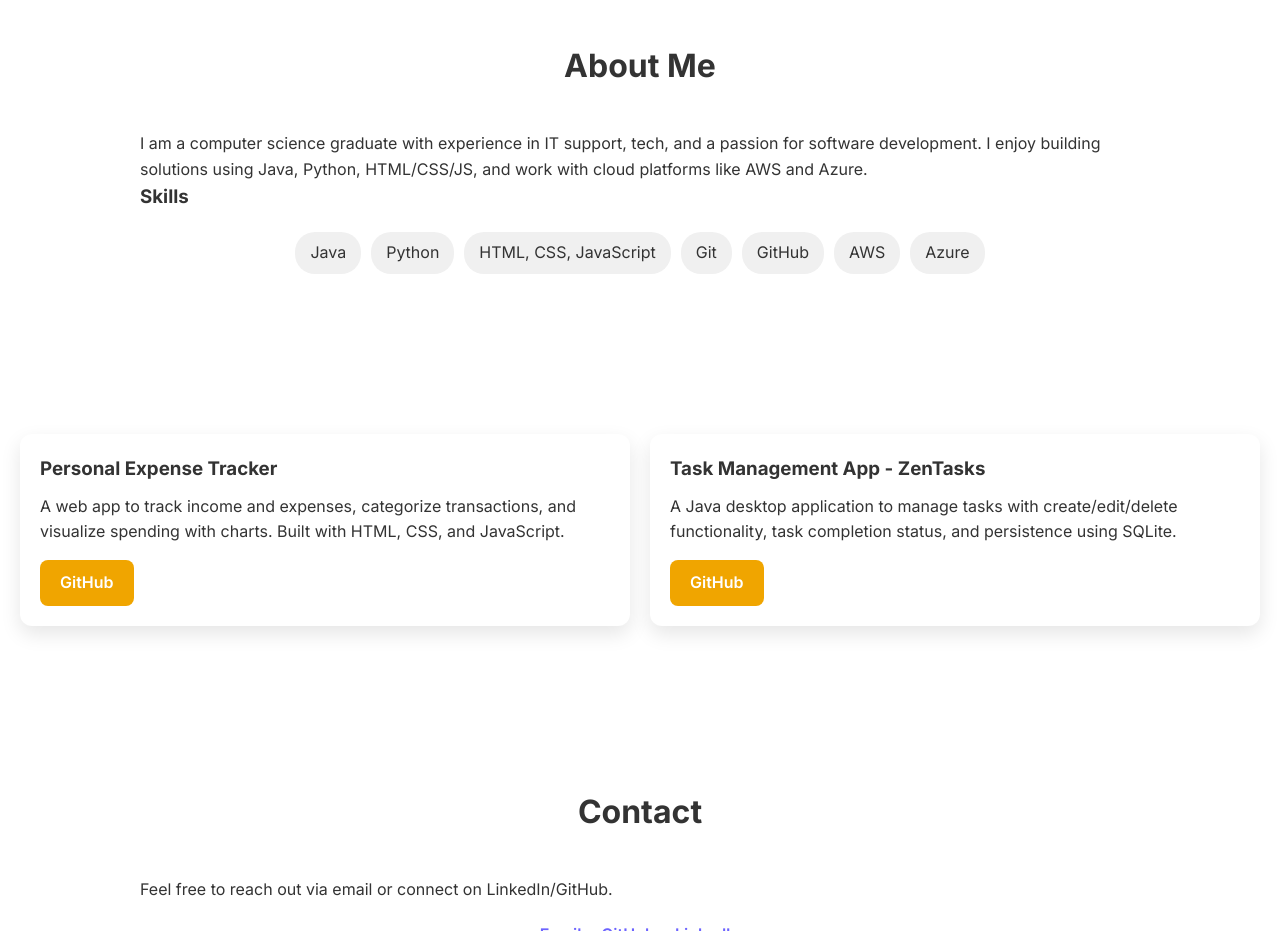
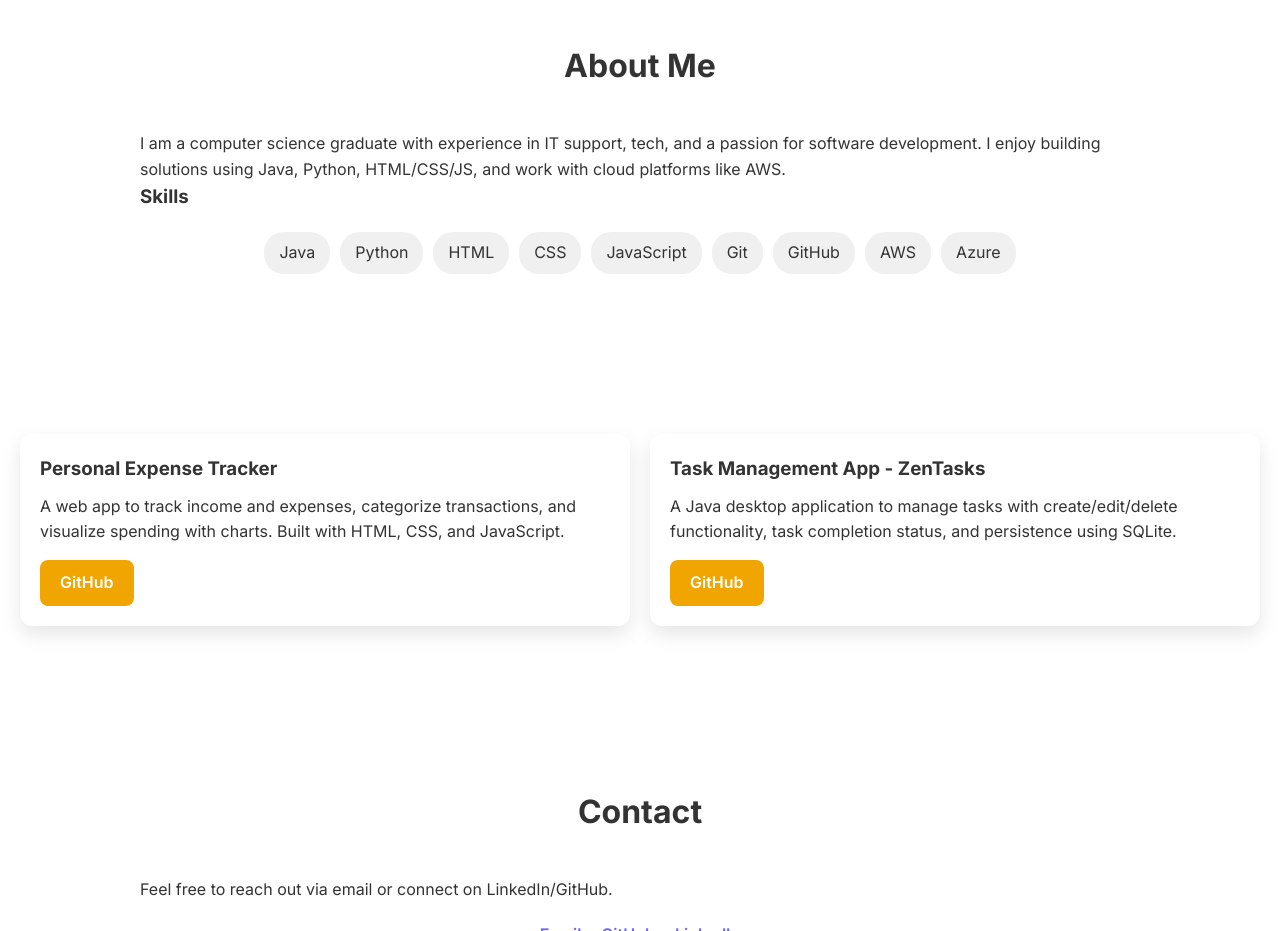
Before and after one commit to Juskiie/juskiie.github.io, a website: page index.html in a window 1280 px wide. Shown: the part 840-1771 px from the top of the page. Drawn offline with Linux system fonts and the light colour scheme.

Commit message:
Update index.html

```diff
--- a/index.html
+++ b/index.html
@@ -29,13 +29,15 @@
     <div class="container">
         <h2>About Me</h2>
         <p>
-            I am a computer science graduate with experience in IT support, tech, and a passion for software development. I enjoy building solutions using Java, Python, HTML/CSS/JS, and work with cloud platforms like AWS and Azure.
+            I am a computer science graduate with experience in IT support, tech, and a passion for software development. I enjoy building solutions using Java, Python, HTML/CSS/JS, and work with cloud platforms like AWS.
         </p>
         <h3>Skills</h3>
         <ul class="skills">
             <li>Java</li>
             <li>Python</li>
-            <li>HTML, CSS, JavaScript</li>
+            <li>HTML</li>
+            <li>CSS</li>
+            <li>JavaScript</li>
             <li>Git</li>
             <li>GitHub</li>
             <li>AWS</li>
```
